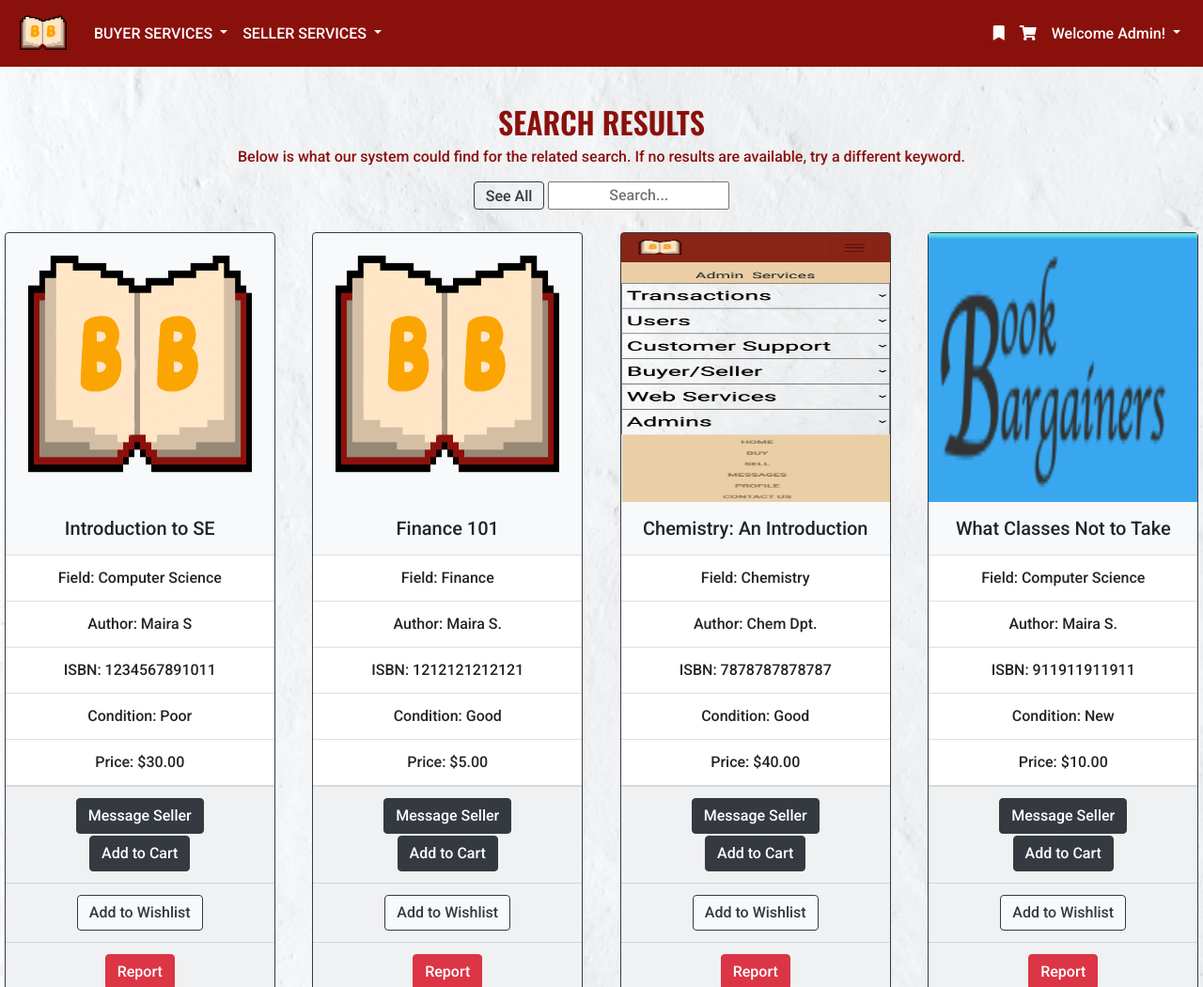
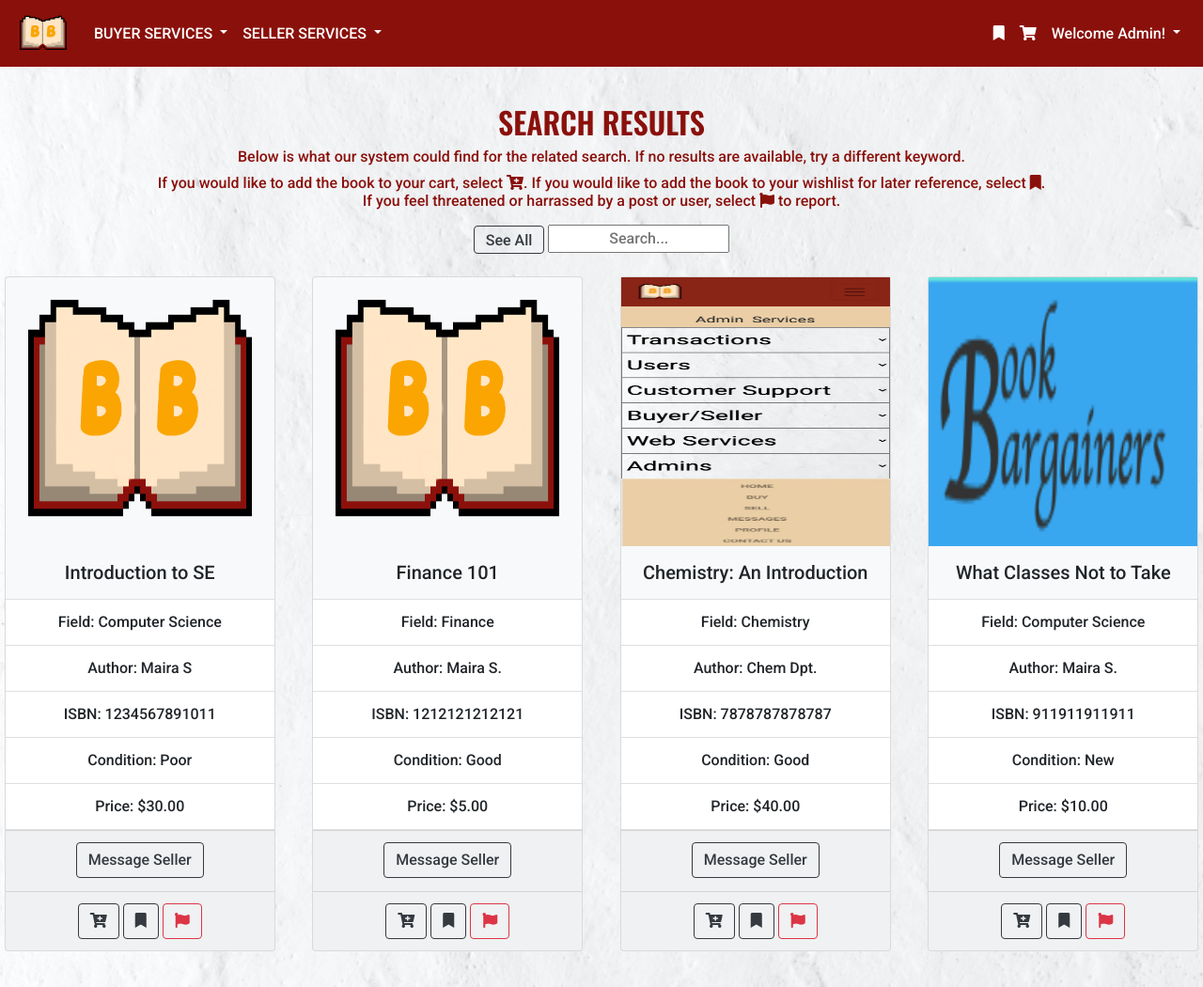
Before and after one commit to jthom19/BookBargainsProject, a Django app: template bookbargains/templates/searchresults.html in a window 1280 px wide. Shown: the top 1050 px of the page at 94% size. Run offline with Django 3.2, Linux system fonts and the light colour scheme; the template is opened without the code that fills it: values that come from a table or form of the project are taken from there, others are empty; a user stored in the database is signed in; data comes from the database, SQL or seed files in the repository; both versions use the stored data as it was after the commit; some libraries are stand-ins or nearby versions.

Commit message:
html edits cards

```diff
--- a/bookbargains/templates/searchresults.html
+++ b/bookbargains/templates/searchresults.html
@@ -5,6 +5,7 @@
 <div class="jumbotron text-center pt-3 pb-0 mt-0 mb-0" style="background-color: transparent; border-radius:0px">
   <h3 class="display-5 mt-4" style="color:#8a100b; font-family: 'Oswald', sans-serif; font-size: 2em;">SEARCH RESULTS</h3>
   <h6 style="color:#8a100b;">Below is what our system could find for the related search. If no results are available, try a different keyword.</h6>
+  {% if user.is_authenticated %} <h6 style="color:#8a100b;">If you would like to add the book to your cart, select <i class="fa fa-cart-plus"></i>. If you would like to add the book to your wishlist for later reference, select <i class="fa fa-bookmark"></i>. <br>If you feel threatened or harrassed by a post or user, select <i class="fa fa-flag"></i> to report.</h6> {% endif %}
   <form action="{% url 'searchresults' %}" method="get">
     <a style="padding-top: 3px; height: 30px;" class="btn btn-outline-dark" href="{% url 'search' %}">See All</a>
     <input class="text-center mt-2" name="q" type="text" placeholder="Search...">
@@ -14,10 +15,9 @@
 
 <center>
 <div class="row">
-
   {% for Book in object_list %}
   <div class="pt-4 col-sm-3">
-      <div class="card bg-light border-dark" style="width: 18rem;">
+      <div class="card bg-light" style="width: 18rem;">
         <img class=“card-img-top w-100" style="height:286px;width:286px;" src="{{Book.image.url}}" alt="img" >
         <div class="card-body p-3">
           <h5 class="card-title mb-0">{{Book.title}}</h5>
@@ -29,20 +29,20 @@
           <li class="list-group-item">Condition: {{Book.get_condition_display}}</li>
           <li class="list-group-item">Price: ${{Book.price}}</li>
         </ul>
+        {% if user.is_authenticated %}
         <div class="card-footer">
-          <a href="/messaging" class="btn btn-dark" style="margin-bottom: 2px;">Message Seller</a>
-          <a href="{% url 'addtocart' bookid=Book.uuid %}" class="btn btn-dark">Add to Cart</a>
+          <a href="/messaging" class="btn btn-outline-dark" style="margin-bottom: 2px;">Message Seller</a>
         </div>
         <div class="card-footer">
-          <a href="{% url 'addtowishlist' bookid=Book.uuid %}" class="btn btn-outline-dark bg-light">Add to Wishlist</a>
+          <a href="{% url 'addtocart' bookid=Book.uuid %}" class="btn btn-outline-dark "><i class="fa fa-cart-plus"></i></a>
+          <a href="{% url 'addtowishlist' bookid=Book.uuid %}" class="btn btn-outline-dark"><i class="fa fa-bookmark"></i></a>
+          <a href="" class="btn btn-outline-danger"><i class="fa fa-flag"></i></a>
         </div>
-        <div class="card-footer">
-          <a href="" class="btn btn-danger">Report</a>
-        </div>
+        {% endif %}
     </div>
+    <div><p></p></div>
   </div>
   {% endfor %}
-
 </div>
 <center>
 
```
Also changed, not shown: bookbargains/db.sqlite3.
